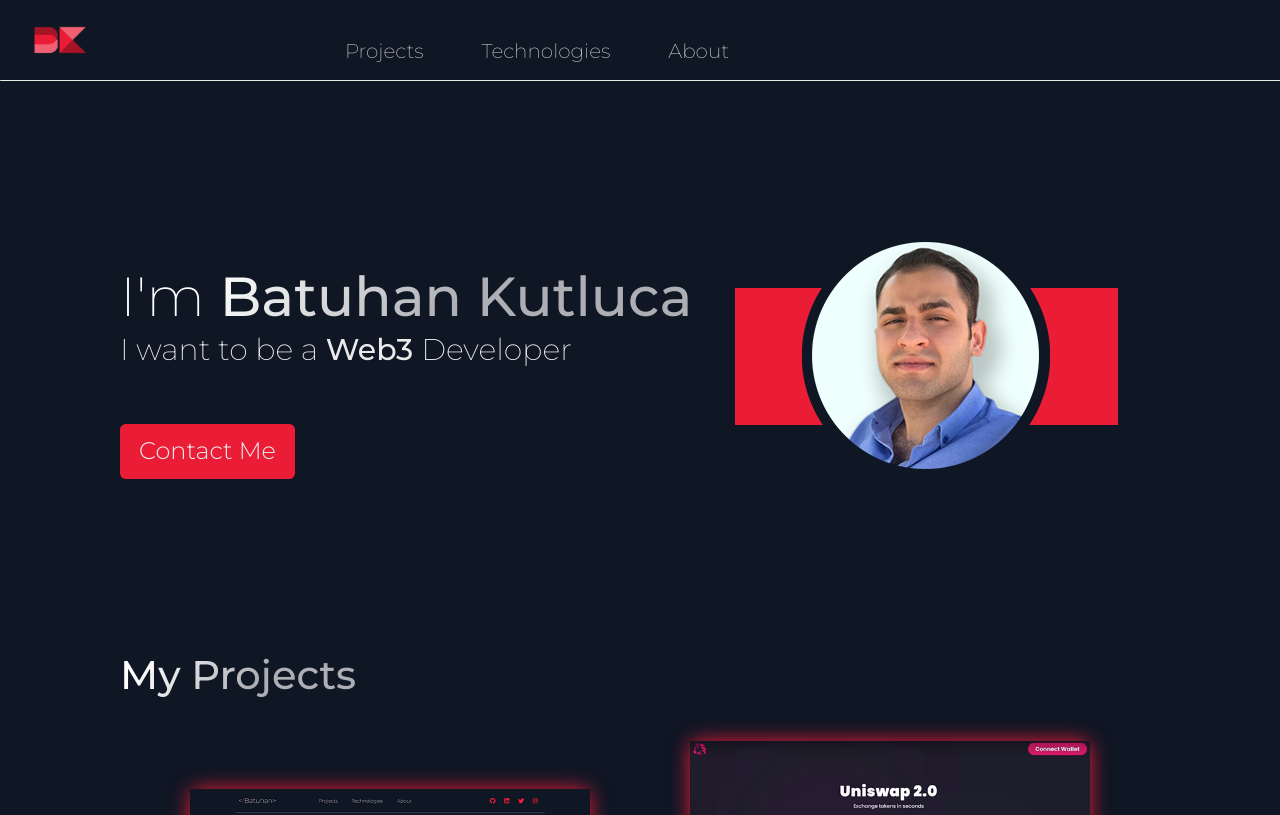
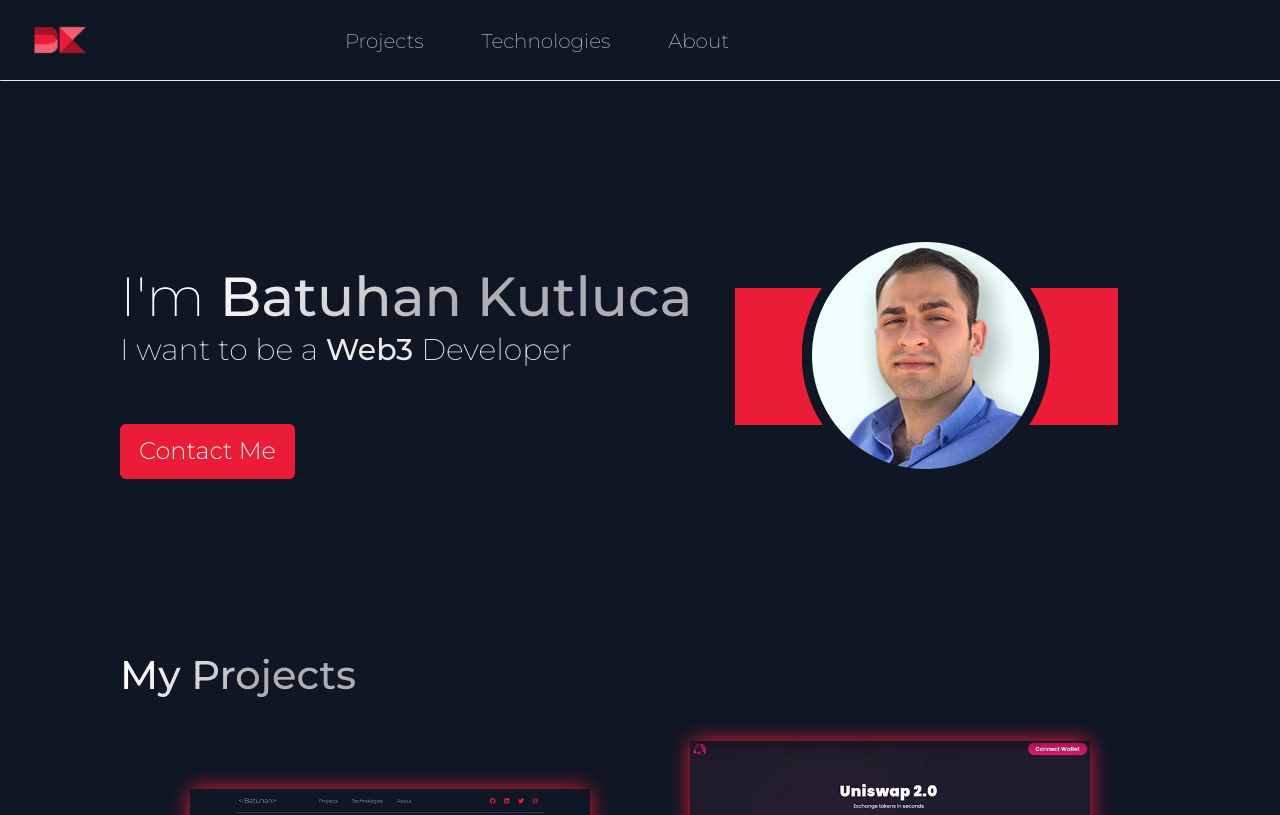
Before and after one commit to kutlucabatuhan/portfoliosite, a Next.js app: page / in a window 1280 px wide. Shown: the top 815 px of the page. Built offline with nearby package versions, Linux system fonts and the light colour scheme.

Commit message:
Update HeaderStyles.js

```diff
--- a/src/components/Header/HeaderStyles.js
+++ b/src/components/Header/HeaderStyles.js
@@ -35,7 +35,7 @@ export const Div2 = styled.div`
   grid-area: 1 / 2 / 2 / 4;
   display: flex;
   justify-content: space-around;
-  padding-top: 3rem;
+  padding-top: 2rem;
   margin-left: 5rem;
   @media ${(props) => props.theme.breakpoints.sm} {
     display: none;
```
